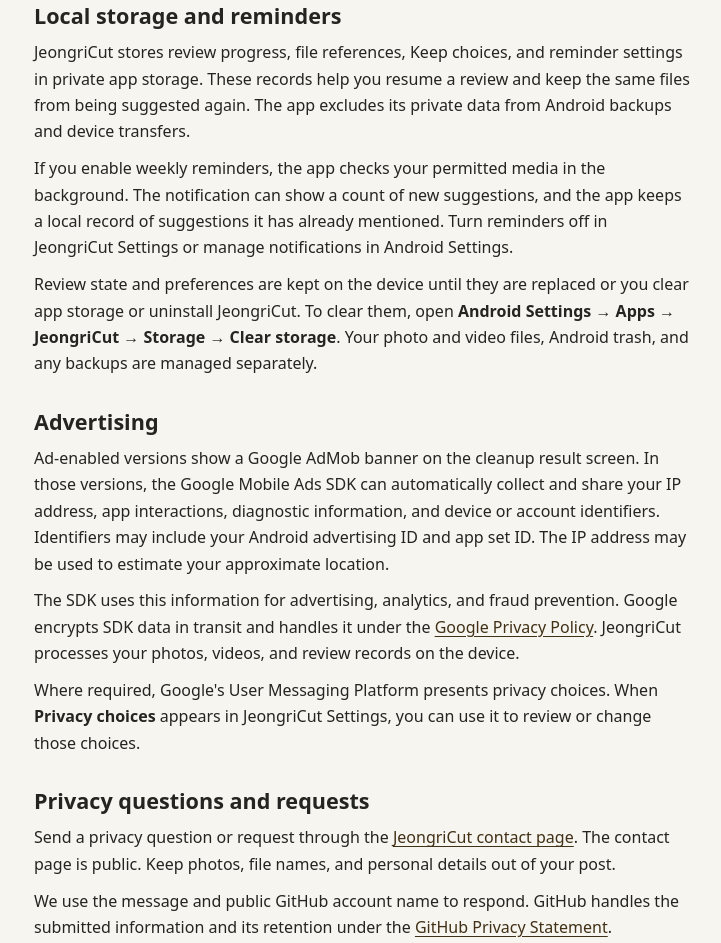
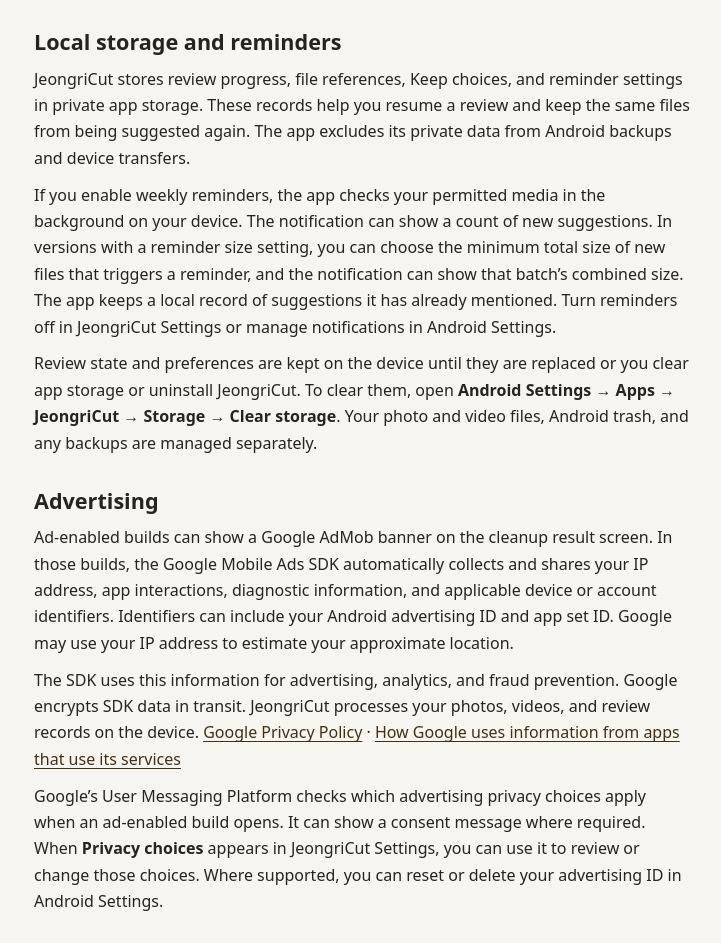
Before and after one commit to 0gam-B/jeongricut-privacy, a plain HTML site: page index.html in a window 1280 px wide. Shown: the part 774-1717 px from the top of the page, without its empty margins (278-999 px from the left). Drawn offline with Linux system fonts and the light colour scheme.

Commit message:
Update draft policy for ad-enabled releases and reminder settings

```diff
--- a/index.html
+++ b/index.html
@@ -3,7 +3,7 @@
   <head>
     <meta charset="utf-8">
     <meta name="viewport" content="width=device-width, initial-scale=1">
-    <meta name="description" content="How JeongriCut: Photo Cleanup handles your photos, videos, and app settings.">
+    <meta name="description" content="How JeongriCut: Photo Cleanup handles your media, app settings, and data in ad-enabled builds.">
     <title>Privacy Policy | JeongriCut: Photo Cleanup</title>
     <style>
       :root {
@@ -98,7 +98,7 @@
 
       <section aria-labelledby="scope">
         <h2 id="scope">About this policy</h2>
-        <p>JeongriCut: Photo Cleanup is maintained by <a href="https://github.com/0gam-B">0gam-B</a>. This policy covers the Android app, package <code>app.mediacleanup</code>. JeongriCut runs without an account. Versions 0.6.5 and 0.6.6 are ad-free builds.</p>
+        <p>JeongriCut: Photo Cleanup is maintained by <a href="https://github.com/0gam-B">0gam-B</a>. This policy covers the Android app, package <code>app.mediacleanup</code>. JeongriCut runs without an account. The ad-free release builds include versions 0.6.5, 0.6.6, and 0.6.7. The advertising section describes builds with AdMob enabled.</p>
         <p>Google Play manages app distribution and may process installation and app integrity information under the <a href="https://policies.google.com/privacy">Google Privacy Policy</a>.</p>
       </section>
 
@@ -111,15 +111,15 @@
       <section aria-labelledby="storage">
         <h2 id="storage">Local storage and reminders</h2>
         <p>JeongriCut stores review progress, file references, Keep choices, and reminder settings in private app storage. These records help you resume a review and keep the same files from being suggested again. The app excludes its private data from Android backups and device transfers.</p>
-        <p>If you enable weekly reminders, the app checks your permitted media in the background. The notification can show a count of new suggestions, and the app keeps a local record of suggestions it has already mentioned. Turn reminders off in JeongriCut Settings or manage notifications in Android Settings.</p>
+        <p>If you enable weekly reminders, the app checks your permitted media in the background on your device. The notification can show a count of new suggestions. In versions with a reminder size setting, you can choose the minimum total size of new files that triggers a reminder, and the notification can show that batch’s combined size. The app keeps a local record of suggestions it has already mentioned. Turn reminders off in JeongriCut Settings or manage notifications in Android Settings.</p>
         <p>Review state and preferences are kept on the device until they are replaced or you clear app storage or uninstall JeongriCut. To clear them, open <strong>Android Settings &rarr; Apps &rarr; JeongriCut &rarr; Storage &rarr; Clear storage</strong>. Your photo and video files, Android trash, and any backups are managed separately.</p>
       </section>
 
       <section aria-labelledby="advertising">
         <h2 id="advertising">Advertising</h2>
-        <p>Ad-enabled versions show a Google AdMob banner on the cleanup result screen. In those versions, the Google Mobile Ads SDK can automatically collect and share your IP address, app interactions, diagnostic information, and device or account identifiers. Identifiers may include your Android advertising ID and app set ID. The IP address may be used to estimate your approximate location.</p>
-        <p>The SDK uses this information for advertising, analytics, and fraud prevention. Google encrypts SDK data in transit and handles it under the <a href="https://policies.google.com/privacy">Google Privacy Policy</a>. JeongriCut processes your photos, videos, and review records on the device.</p>
-        <p>Where required, Google's User Messaging Platform presents privacy choices. When <strong>Privacy choices</strong> appears in JeongriCut Settings, you can use it to review or change those choices.</p>
+        <p>Ad-enabled builds can show a Google AdMob banner on the cleanup result screen. In those builds, the Google Mobile Ads SDK automatically collects and shares your IP address, app interactions, diagnostic information, and applicable device or account identifiers. Identifiers can include your Android advertising ID and app set ID. Google may use your IP address to estimate your approximate location.</p>
+        <p>The SDK uses this information for advertising, analytics, and fraud prevention. Google encrypts SDK data in transit. JeongriCut processes your photos, videos, and review records on the device. <a href="https://policies.google.com/privacy">Google Privacy Policy</a> &middot; <a href="https://policies.google.com/technologies/partner-sites">How Google uses information from apps that use its services</a></p>
+        <p>Google’s User Messaging Platform checks which advertising privacy choices apply when an ad-enabled build opens. It can show a consent message where required. When <strong>Privacy choices</strong> appears in JeongriCut Settings, you can use it to review or change those choices. Where supported, you can reset or delete your advertising ID in Android Settings.</p>
       </section>
 
       <section aria-labelledby="contact">
```
